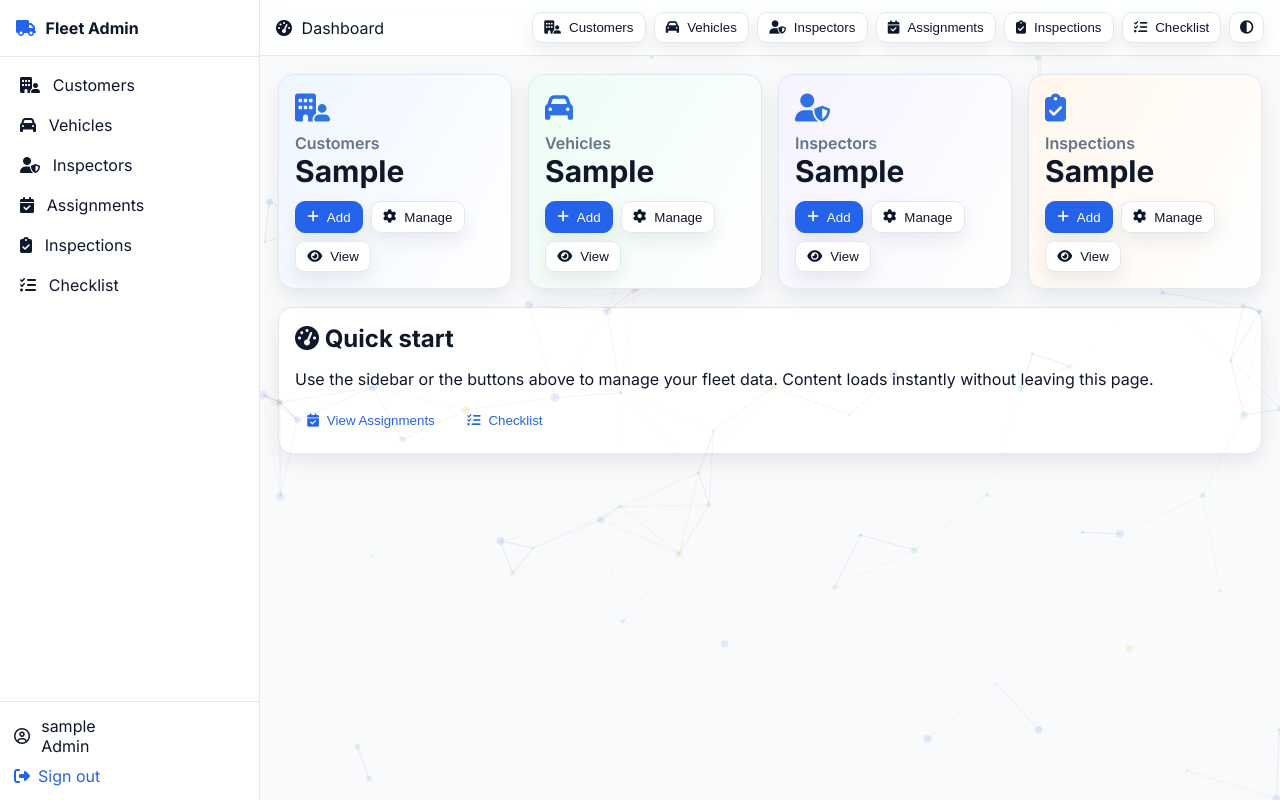
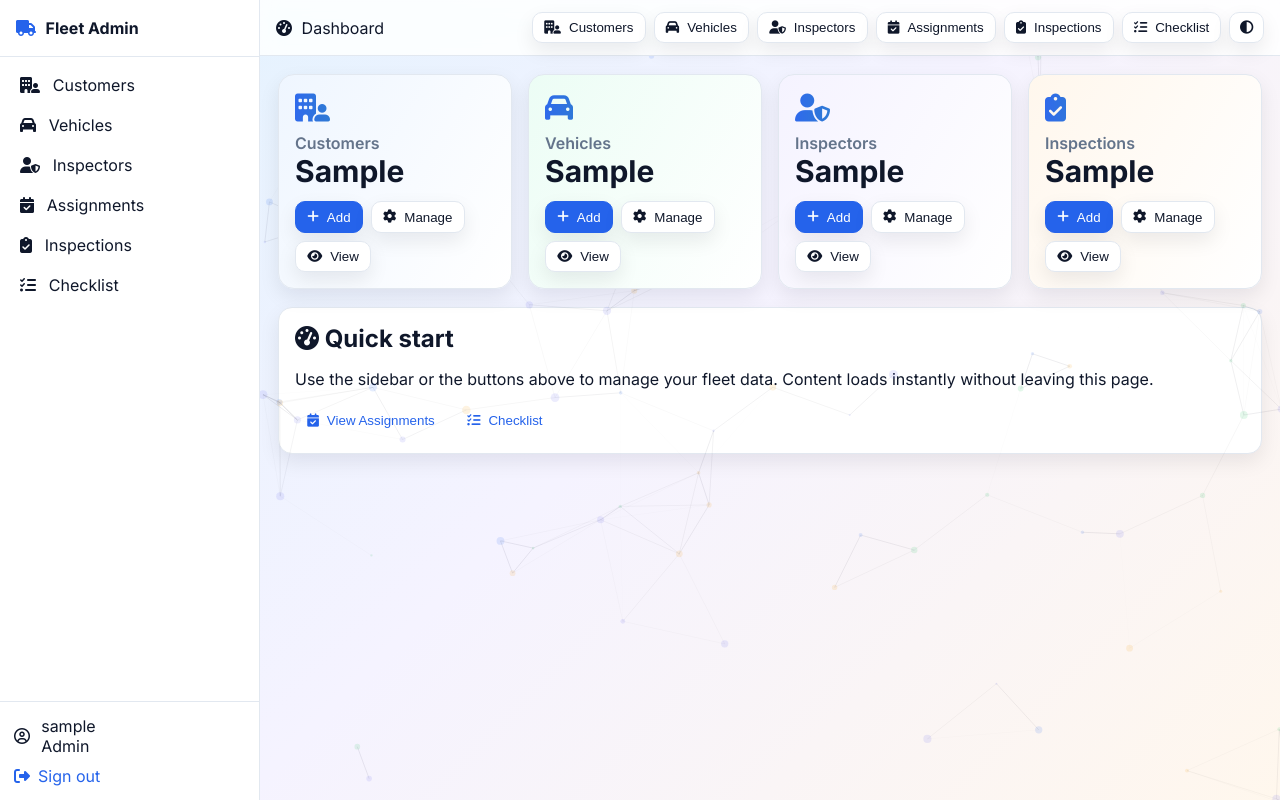
Before and after one commit to abbakary/portals, a Django app: template backend_portal/fleet_manager/portal/templates/portal/dashboard.html in a window 1280 px wide. Run offline with Django 3.2, Linux system fonts and the light colour scheme; the template is opened without the code that fills it: most values are stand-ins (such as "Sample title", 1, 10 or a date in 2020); some libraries are stand-ins or nearby versions.

Commit message:
Apply vibrant gradient backgrounds for admin site (light and dark)
cgen-184d3d42801e4cfeb3bfcce38687ef36

```diff
--- a/backend_portal/fleet_manager/portal/static/portal/styles.css
+++ b/backend_portal/fleet_manager/portal/static/portal/styles.css
@@ -12,8 +12,8 @@ html,body{height:100%}
   --warning:#f59e0b; /* amber-500 */
   --shadow:0 8px 20px rgba(2,6,23,.08);
 }
-body{margin:0;font-family:Inter,system-ui,Arial,sans-serif;background:var(--bg);color:var(--text)}
-body.dark{--bg:#0b1220;--panel:#0f172a;--panel-border:#1f2937;--text:#e5e7eb;--muted:#94a3b8;--primary:#60a5fa;--primary-600:#3b82f6;--accent:#34d399;--warning:#f59e0b;--shadow:0 8px 20px rgba(0,0,0,.35)}
+body{margin:0;font-family:Inter,system-ui,Arial,sans-serif;background:linear-gradient(135deg,#e0f2fe 0%,#f5f3ff 50%,#fff7ed 100%);color:var(--text)}
+body.dark{--bg:#0b1220;--panel:#0f172a;--panel-border:#1f2937;--text:#e5e7eb;--muted:#94a3b8;--primary:#60a5fa;--primary-600:#3b82f6;--accent:#34d399;--warning:#f59e0b;--shadow:0 8px 20px rgba(0,0,0,.35);background:linear-gradient(135deg,#0b1220 0%,#0f172a 50%,#111827 100%)}
 body.dark .table thead th{background:#0b1220}
 body.dark .menu a:hover{background:#0b1220}
 body.dark .menu a.active{background:#172554;color:#bfdbfe}
```
